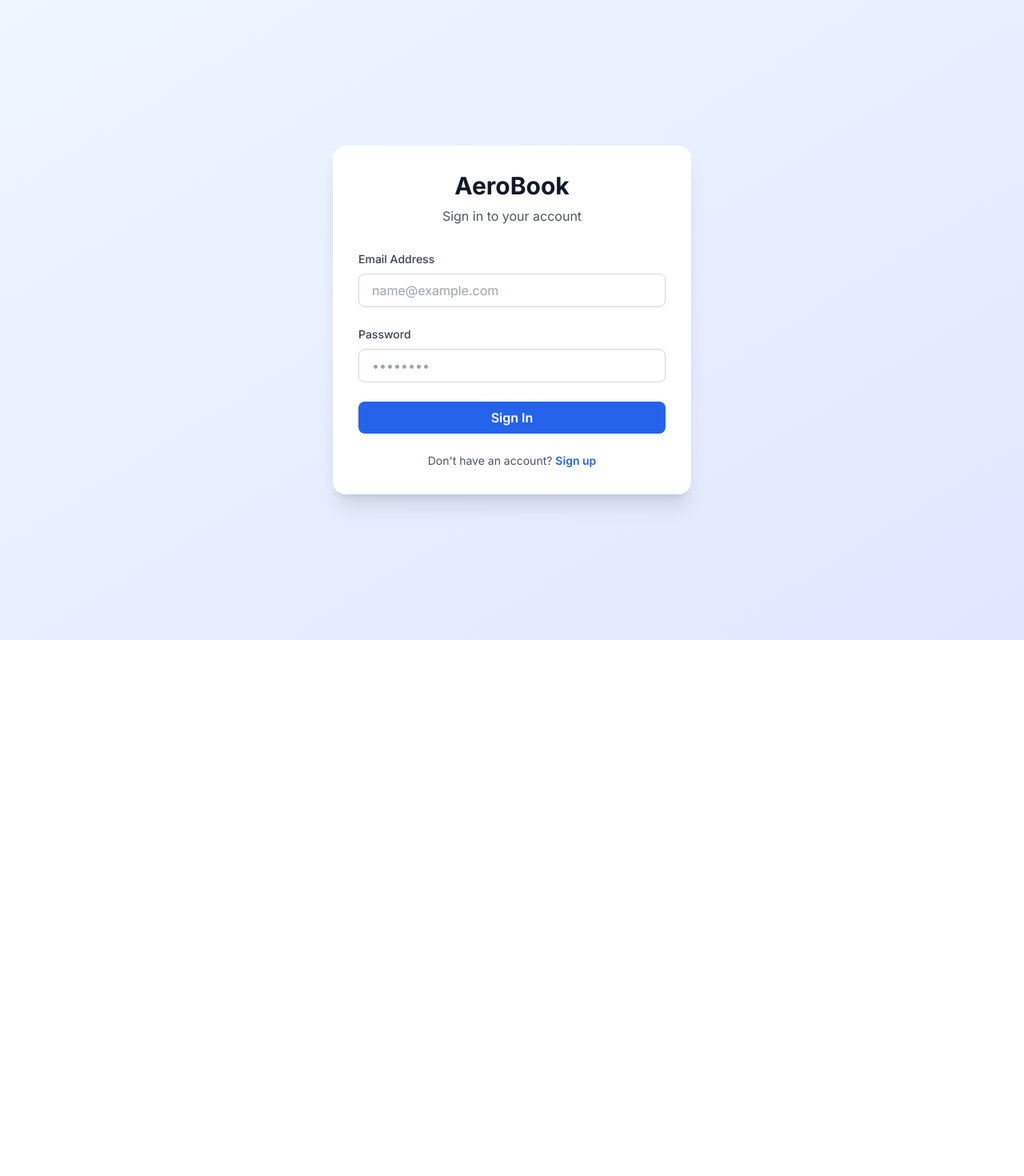
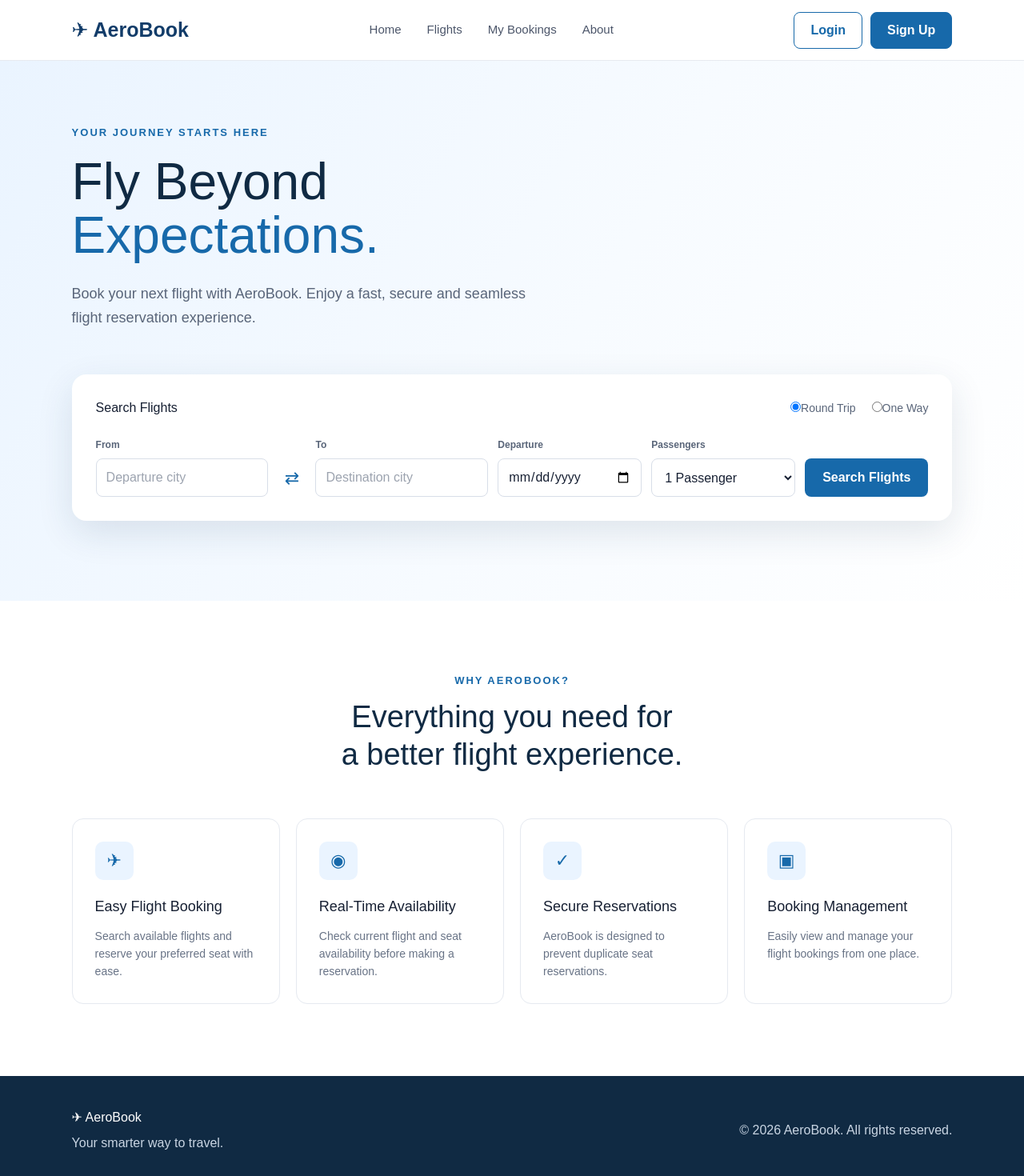
Before and after one commit to Akib-1243/AeroBook-Premium, a React (Vite) app in the folder frontend/: page / in a window 1280 px wide. Before the commit this address led to /login. Shown: the top 1470 px of the page at 80% size. Before the commit the page ends 800 px from the top, so only its background shows below. Built offline with nearby package versions, Linux system fonts and the light colour scheme; the HTML template or start-up script is replaced by a standard one.

Commit message:
Add Anika homepage with existing auth routes

```diff
--- /dev/null
+++ b/frontend/src/App.css
@@ -0,0 +1,395 @@
+* {
+  box-sizing: border-box;
+}
+
+body {
+  margin: 0;
+  font-family: Arial, Helvetica, sans-serif;
+  background: #f5f7fb;
+  color: #172033;
+}
+
+button,
+input,
+select {
+  font: inherit;
+}
+
+.home-page {
+  min-height: 100vh;
+}
+
+/* =========================
+   NAVBAR
+========================= */
+
+.navbar {
+  height: 76px;
+  padding: 0 7%;
+  display: flex;
+  align-items: center;
+  justify-content: space-between;
+  background: #ffffff;
+  border-bottom: 1px solid #e7eaf0;
+}
+
+.logo {
+  font-size: 25px;
+  font-weight: 700;
+  color: #123c69;
+}
+
+.nav-links {
+  display: flex;
+  gap: 32px;
+}
+
+.nav-links a {
+  color: #4c566a;
+  text-decoration: none;
+  font-size: 15px;
+  font-weight: 500;
+}
+
+.nav-links a:hover {
+  color: #1769aa;
+}
+
+.nav-buttons {
+  display: flex;
+  gap: 10px;
+}
+
+.login-btn,
+.signup-btn {
+  padding: 10px 20px;
+  border-radius: 8px;
+  cursor: pointer;
+  font-weight: 600;
+}
+
+.login-btn {
+  border: 1px solid #1769aa;
+  background: white;
+  color: #1769aa;
+}
+
+.signup-btn {
+  border: 1px solid #1769aa;
+  background: #1769aa;
+  color: white;
+}
+
+/* =========================
+   HERO
+========================= */
+
+.hero-section {
+  padding: 80px 7% 100px;
+  background:
+    linear-gradient(
+      120deg,
+      #eaf4ff 0%,
+      #f7fbff 55%,
+      #ffffff 100%
+    );
+}
+
+.hero-content {
+  max-width: 700px;
+}
+
+.hero-label {
+  margin: 0 0 18px;
+  color: #1769aa;
+  font-size: 13px;
+  font-weight: 700;
+  letter-spacing: 2px;
+}
+
+.hero-content h1 {
+  margin: 0;
+  font-size: 64px;
+  line-height: 1.05;
+  color: #102a43;
+}
+
+.hero-content h1 span {
+  color: #1769aa;
+}
+
+.hero-description {
+  max-width: 600px;
+  margin-top: 24px;
+  color: #596579;
+  font-size: 18px;
+  line-height: 1.7;
+}
+
+/* =========================
+   FLIGHT SEARCH
+========================= */
+
+.flight-search-card {
+  max-width: 1200px;
+  margin: 55px auto 0;
+  padding: 30px;
+  background: white;
+  border-radius: 18px;
+  box-shadow: 0 15px 45px rgba(27, 55, 90, 0.12);
+}
+
+.search-header {
+  display: flex;
+  align-items: center;
+  justify-content: space-between;
+  margin-bottom: 25px;
+}
+
+.search-header h2 {
+  margin: 0;
+  color: #172033;
+}
+
+.trip-type {
+  display: flex;
+  gap: 20px;
+  color: #596579;
+  font-size: 14px;
+}
+
+.trip-type label {
+  cursor: pointer;
+}
+
+.search-fields {
+  display: grid;
+  grid-template-columns: 1.2fr 35px 1.2fr 1fr 1fr auto;
+  gap: 12px;
+  align-items: end;
+}
+
+.search-field {
+  display: flex;
+  flex-direction: column;
+  gap: 8px;
+}
+
+.search-field label {
+  font-size: 12px;
+  font-weight: 700;
+  color: #596579;
+}
+
+.search-field input,
+.search-field select {
+  width: 100%;
+  min-height: 48px;
+  padding: 0 12px;
+  border: 1px solid #d8dee8;
+  border-radius: 8px;
+  outline: none;
+  background: white;
+  color: #172033;
+}
+
+.search-field input:focus,
+.search-field select:focus {
+  border-color: #1769aa;
+}
+
+.swap-icon {
+  width: 35px;
+  height: 48px;
+  display: flex;
+  align-items: center;
+  justify-content: center;
+  color: #1769aa;
+  font-size: 22px;
+}
+
+.search-btn {
+  min-height: 48px;
+  padding: 0 22px;
+  border: none;
+  border-radius: 8px;
+  background: #1769aa;
+  color: white;
+  font-weight: 700;
+  cursor: pointer;
+  white-space: nowrap;
+}
+
+.search-btn:hover,
+.signup-btn:hover {
+  background: #12598f;
+}
+
+/* =========================
+   FEATURES
+========================= */
+
+.features-section {
+  padding: 90px 7%;
+  background: #ffffff;
+}
+
+.section-heading {
+  text-align: center;
+}
+
+.section-heading p {
+  margin-bottom: 12px;
+  color: #1769aa;
+  font-size: 13px;
+  font-weight: 700;
+  letter-spacing: 2px;
+}
+
+.section-heading h2 {
+  margin: 0;
+  color: #102a43;
+  font-size: 38px;
+  line-height: 1.25;
+}
+
+.feature-grid {
+  max-width: 1200px;
+  margin: 55px auto 0;
+  display: grid;
+  grid-template-columns: repeat(4, 1fr);
+  gap: 20px;
+}
+
+.feature-card {
+  padding: 28px;
+  border: 1px solid #e5e9f0;
+  border-radius: 14px;
+  background: #ffffff;
+  transition: transform 0.2s ease, box-shadow 0.2s ease;
+}
+
+.feature-card:hover {
+  transform: translateY(-5px);
+  box-shadow: 0 12px 30px rgba(27, 55, 90, 0.1);
+}
+
+.feature-icon {
+  width: 48px;
+  height: 48px;
+  display: flex;
+  align-items: center;
+  justify-content: center;
+  margin-bottom: 20px;
+  border-radius: 10px;
+  background: #eaf4ff;
+  color: #1769aa;
+  font-size: 22px;
+}
+
+.feature-card h3 {
+  margin: 0 0 12px;
+  color: #172033;
+  font-size: 18px;
+}
+
+.feature-card p {
+  margin: 0;
+  color: #687386;
+  line-height: 1.6;
+  font-size: 14px;
+}
+
+/* =========================
+   FOOTER
+========================= */
+
+.footer {
+  padding: 40px 7%;
+  display: flex;
+  justify-content: space-between;
+  align-items: center;
+  background: #102a43;
+  color: white;
+}
+
+.footer h3 {
+  margin: 0 0 8px;
+}
+
+.footer p {
+  margin: 0;
+  color: #c9d5e3;
+}
+
+/* =========================
+   RESPONSIVE
+========================= */
+
+@media (max-width: 1000px) {
+  .search-fields {
+    grid-template-columns: 1fr 1fr;
+  }
+
+  .swap-icon {
+    display: none;
+  }
+
+  .search-btn {
+    width: 100%;
+  }
+
+  .feature-grid {
+    grid-template-columns: repeat(2, 1fr);
+  }
+
+  .nav-links {
+    display: none;
+  }
+}
+
+@media (max-width: 650px) {
+  .navbar {
+    padding: 0 5%;
+  }
+
+  .hero-section {
+    padding: 55px 5% 70px;
+  }
+
+  .hero-content h1 {
+    font-size: 45px;
+  }
+
+  .flight-search-card {
+    padding: 20px;
+  }
+
+  .search-header {
+    flex-direction: column;
+    align-items: flex-start;
+    gap: 15px;
+  }
+
+  .search-fields {
+    grid-template-columns: 1fr;
+  }
+
+  .feature-grid {
+    grid-template-columns: 1fr;
+  }
+
+  .features-section {
+    padding: 65px 5%;
+  }
+
+  .section-heading h2 {
+    font-size: 30px;
+  }
+
+  .footer {
+    flex-direction: column;
+    align-items: flex-start;
+    gap: 20px;
+  }
+}
--- a/frontend/src/App.jsx
+++ b/frontend/src/App.jsx
@@ -3,6 +3,7 @@ import { AuthProvider, useAuth } from './context/AuthContext';
 import LoginPage from './pages/LoginPage';
 import RegisterPage from './pages/RegisterPage';
 import HomePage from './pages/HomePage';
+import './App.css';
 
 function ProtectedRoute({ children }) {
   const { isAuthenticated, loading } = useAuth();
@@ -40,7 +41,7 @@ function AppContent() {
           </ProtectedRoute>
         }
       />
-      <Route path="/" element={<Navigate to={isAuthenticated ? '/home' : '/login'} replace />} />
+      <Route path="/" element={<HomePage />} />
     </Routes>
   );
 }
--- a/frontend/src/pages/HomePage.jsx
+++ b/frontend/src/pages/HomePage.jsx
@@ -2,130 +2,223 @@ import { useAuth } from '../context/AuthContext';
 import { useNavigate } from 'react-router-dom';
 
 function HomePage() {
-  const { user, logout } = useAuth();
+  const { isAuthenticated, logout } = useAuth();
   const navigate = useNavigate();
 
   const handleLogout = async () => {
     await logout();
-    navigate('/login');
+    navigate('/');
   };
 
   return (
-    <div className="min-h-screen bg-gradient-to-br from-blue-50 to-indigo-100">
-      {/* Navigation */}
-      <nav className="bg-white shadow">
-        <div className="max-w-7xl mx-auto px-6 py-4 flex items-center justify-between">
-          <h1 className="text-2xl font-bold text-gray-900">✈️ AeroBook</h1>
-          <button
-            onClick={handleLogout}
-            className="bg-red-600 hover:bg-red-700 text-white font-semibold py-2 px-6 rounded-lg transition"
-          >
+    <div className="home-page">
+
+      {/* Navigation Bar */}
+      <nav className="navbar">
+        <div className="logo">
+          ✈ AeroBook
+        </div>
+
+        <div className="nav-links">
+          <a href="/">Home</a>
+          <a href="#">Flights</a>
+          <a href="#">My Bookings</a>
+          <a href="#">About</a>
+        </div>
+
+        <div className="nav-buttons">
+          {isAuthenticated ? (
+            <button className="signup-btn" onClick={handleLogout}>
               Logout
             </button>
+          ) : (
+            <>
+              <button className="login-btn" onClick={() => navigate('/login')}>
+                Login
+              </button>
+              <button className="signup-btn" onClick={() => navigate('/register')}>
+                Sign Up
+              </button>
+            </>
+          )}
         </div>
       </nav>
 
-      {/* Main Content */}
-      <main className="max-w-7xl mx-auto px-6 py-12">
-        <div className="bg-white rounded-2xl shadow-xl p-12">
-          <div className="text-center mb-12">
-            <h2 className="text-4xl font-bold text-gray-900 mb-4">Welcome, {user?.name}!</h2>
-            <p className="text-xl text-gray-600">Your account is all set and ready to book your next flight</p>
+
+      {/* Hero Section */}
+      <section className="hero-section">
+
+        <div className="hero-content">
+          <p className="hero-label">YOUR JOURNEY STARTS HERE</p>
+
+          <h1>
+            Fly Beyond
+            <br />
+            <span>Expectations.</span>
+          </h1>
+
+          <p className="hero-description">
+            Book your next flight with AeroBook.
+            Enjoy a fast, secure and seamless flight
+            reservation experience.
+          </p>
         </div>
 
-          {/* User Info Card */}
-          <div className="bg-gradient-to-r from-blue-50 to-indigo-50 rounded-xl p-8 mb-12 border border-blue-200">
-            <h3 className="text-xl font-bold text-gray-900 mb-6">Your Profile</h3>
-            <div className="grid grid-cols-1 md:grid-cols-2 gap-6">
-              <div>
-                <label className="block text-sm font-medium text-gray-600 mb-2">Name</label>
-                <p className="text-lg text-gray-900 font-semibold">{user?.name}</p>
-              </div>
-              <div>
-                <label className="block text-sm font-medium text-gray-600 mb-2">Email</label>
-                <p className="text-lg text-gray-900 font-semibold">{user?.email}</p>
-              </div>
-              <div>
-                <label className="block text-sm font-medium text-gray-600 mb-2">Passport Number</label>
-                <p className="text-lg text-gray-900 font-semibold">
-                  {user?.passport ?? user?.passenger?.passport ?? 'Not provided'}
-                </p>
-              </div>
-              <div>
-                <label className="block text-sm font-medium text-gray-600 mb-2">Member Since</label>
-                <p className="text-lg text-gray-900 font-semibold">
-                  {user?.created_at ? new Date(user.created_at).toLocaleDateString() : 'Recently'}
-                </p>
-              </div>
+
+        {/* Flight Search Card */}
+        <div className="flight-search-card">
+
+          <div className="search-header">
+            <h2>Search Flights</h2>
+
+            <div className="trip-type">
+              <label>
+                <input type="radio" name="trip" defaultChecked />
+                Round Trip
+              </label>
+
+              <label>
+                <input type="radio" name="trip" />
+                One Way
+              </label>
             </div>
           </div>
 
-          {/* Feature Cards */}
-          <div className="grid grid-cols-1 md:grid-cols-3 gap-8 mb-12">
-            {/* Search Flights */}
-            <div className="bg-gradient-to-br from-blue-500 to-blue-600 rounded-xl p-8 text-white shadow-lg hover:shadow-xl transition">
-              <div className="text-4xl mb-4">🔍</div>
-              <h3 className="text-2xl font-bold mb-2">Search Flights</h3>
-              <p className="mb-6 opacity-90">Find and book the perfect flight for your journey</p>
-              <button className="bg-white text-blue-600 font-semibold px-6 py-2 rounded-lg hover:bg-blue-50 transition">
-                Search Now
-              </button>
+
+          <div className="search-fields">
+
+            <div className="search-field">
+              <label>From</label>
+              <input
+                type="text"
+                placeholder="Departure city"
+              />
             </div>
 
-            {/* My Bookings */}
-            <div className="bg-gradient-to-br from-purple-500 to-purple-600 rounded-xl p-8 text-white shadow-lg hover:shadow-xl transition">
-              <div className="text-4xl mb-4">📋</div>
-              <h3 className="text-2xl font-bold mb-2">My Bookings</h3>
-              <p className="mb-6 opacity-90">View and manage all your flight bookings</p>
-              <button className="bg-white text-purple-600 font-semibold px-6 py-2 rounded-lg hover:bg-purple-50 transition">
-                View Bookings
-              </button>
+            <div className="swap-icon">
+              ⇄
             </div>
 
-            {/* Rewards */}
-            <div className="bg-gradient-to-br from-amber-500 to-amber-600 rounded-xl p-8 text-white shadow-lg hover:shadow-xl transition">
-              <div className="text-4xl mb-4">⭐</div>
-              <h3 className="text-2xl font-bold mb-2">Rewards</h3>
-              <p className="mb-6 opacity-90">Earn and redeem loyalty points on every booking</p>
-              <button className="bg-white text-amber-600 font-semibold px-6 py-2 rounded-lg hover:bg-amber-50 transition">
-                Check Rewards
+            <div className="search-field">
+              <label>To</label>
+              <input
+                type="text"
+                placeholder="Destination city"
+              />
+            </div>
+
+            <div className="search-field">
+              <label>Departure</label>
+              <input
+                type="date"
+              />
+            </div>
+
+            <div className="search-field">
+              <label>Passengers</label>
+              <select defaultValue="1">
+                <option value="1">1 Passenger</option>
+                <option value="2">2 Passengers</option>
+                <option value="3">3 Passengers</option>
+                <option value="4">4 Passengers</option>
+                <option value="5">5 Passengers</option>
+              </select>
+            </div>
+
+            <button className="search-btn">
+              Search Flights
             </button>
+
           </div>
         </div>
 
-          {/* Quick Stats */}
-          <div className="bg-gray-50 rounded-xl p-8 border border-gray-200">
-            <h3 className="text-xl font-bold text-gray-900 mb-6">Your Activity</h3>
-            <div className="grid grid-cols-2 md:grid-cols-4 gap-4">
-              <div className="text-center">
-                <div className="text-3xl font-bold text-blue-600">0</div>
-                <p className="text-gray-600 text-sm">Flights Booked</p>
+      </section>
+
+
+      {/* Features Section */}
+      <section className="features-section">
+
+        <div className="section-heading">
+          <p>WHY AEROBOOK?</p>
+
+          <h2>
+            Everything you need for
+            <br />
+            a better flight experience.
+          </h2>
         </div>
-              <div className="text-center">
-                <div className="text-3xl font-bold text-purple-600">0</div>
-                <p className="text-gray-600 text-sm">Trips Completed</p>
+
+
+        <div className="feature-grid">
+
+          <div className="feature-card">
+            <div className="feature-icon">✈</div>
+
+            <h3>Easy Flight Booking</h3>
+
+            <p>
+              Search available flights and reserve
+              your preferred seat with ease.
+            </p>
           </div>
-              <div className="text-center">
-                <div className="text-3xl font-bold text-amber-600">0</div>
-                <p className="text-gray-600 text-sm">Reward Points</p>
+
+
+          <div className="feature-card">
+            <div className="feature-icon">◉</div>
+
+            <h3>Real-Time Availability</h3>
+
+            <p>
+              Check current flight and seat
+              availability before making a reservation.
+            </p>
           </div>
-              <div className="text-center">
-                <div className="text-3xl font-bold text-green-600">0</div>
-                <p className="text-gray-600 text-sm">Miles Traveled</p>
+
+
+          <div className="feature-card">
+            <div className="feature-icon">✓</div>
+
+            <h3>Secure Reservations</h3>
+
+            <p>
+              AeroBook is designed to prevent
+              duplicate seat reservations.
+            </p>
           </div>
+
+
+          <div className="feature-card">
+            <div className="feature-icon">▣</div>
+
+            <h3>Booking Management</h3>
+
+            <p>
+              Easily view and manage your flight
+              bookings from one place.
+            </p>
           </div>
+
         </div>
-        </div>
-      </main>
+
+      </section>
+
 
       {/* Footer */}
-      <footer className="bg-gray-900 text-gray-300 py-8 mt-12">
-        <div className="max-w-7xl mx-auto px-6 text-center">
-          <p>&copy; 2024 AeroBook. All rights reserved.</p>
+      <footer className="footer">
+        <div>
+          <h3>✈ AeroBook</h3>
+          <p>
+            Your smarter way to travel.
+          </p>
         </div>
+
+        <p>
+          © 2026 AeroBook. All rights reserved.
+        </p>
       </footer>
+
     </div>
-  );
+  )
 }
 
-export default HomePage;
+export default HomePage
```
Also changed, not shown: 1 other file (tests, documents, lock files or other folders). Lines whose indentation alone changed are shown as unchanged.
